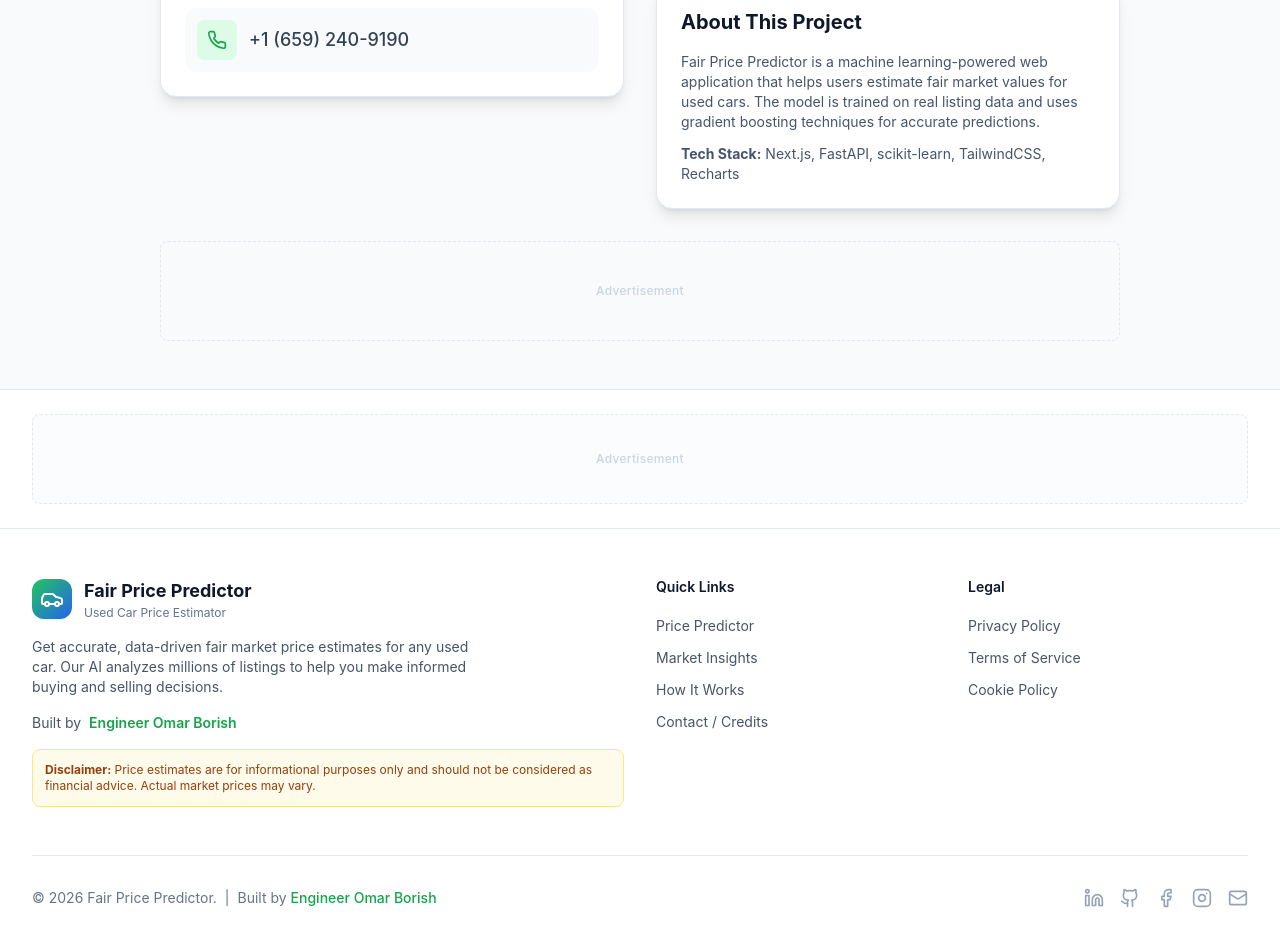
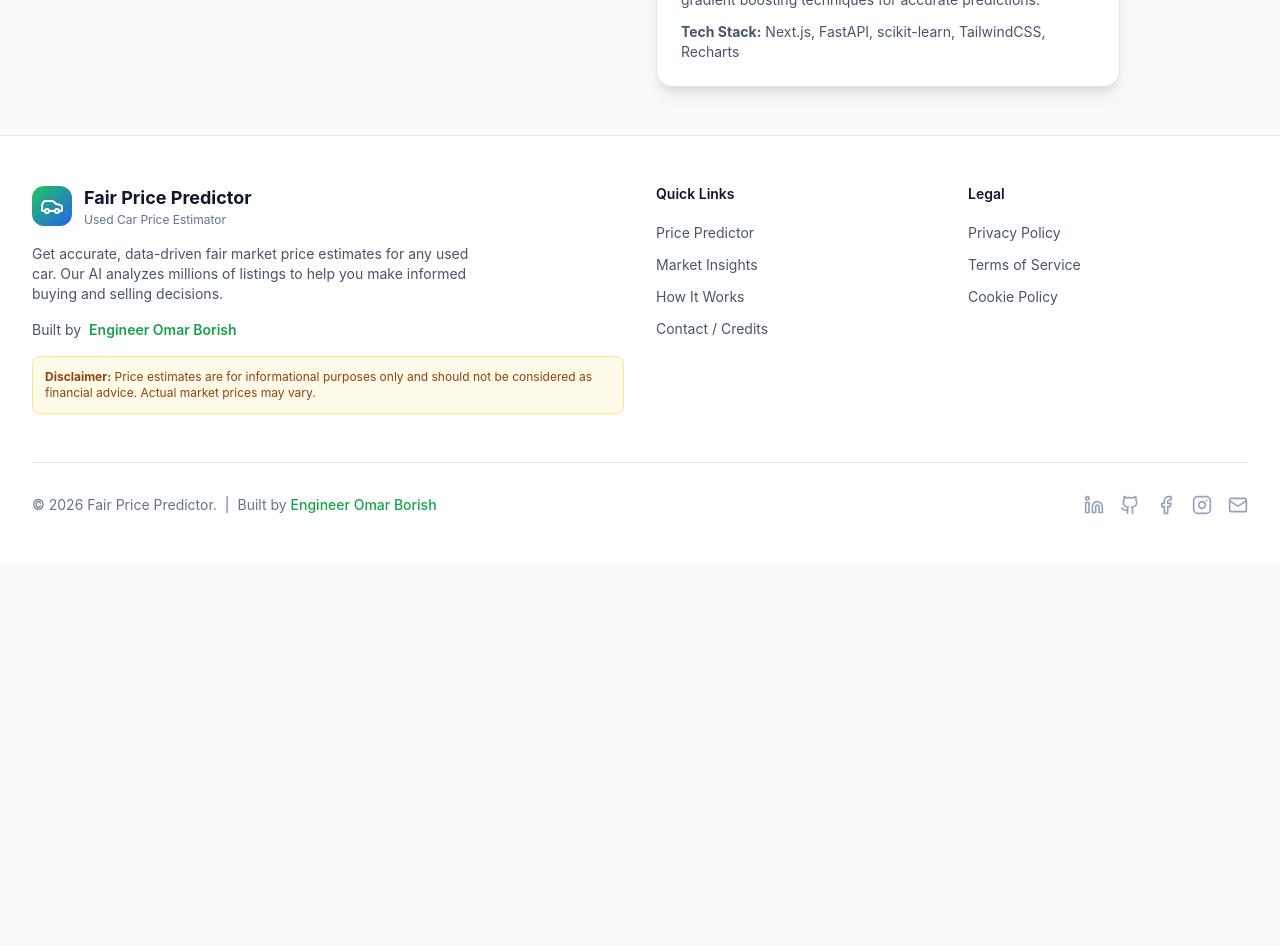
Before and after one commit to omarborish/fair-price-predictor, a Next.js app in the folder web/: page /contact in a window 1280 px wide. Shown: the part 1240-2186 px from the top of the page. After the commit the page ends 1803 px from the top, so only its background shows below. Built offline with nearby package versions, Linux system fonts and the light colour scheme.

Commit message:
Add Google AdSense integration and remove ad placeholders

```diff
--- a/web/src/app/contact/page.tsx
+++ b/web/src/app/contact/page.tsx
@@ -2,7 +2,6 @@ import {
   Mail, Phone, Github, Linkedin, Facebook, Instagram,
   ExternalLink, Database, User, Heart
 } from 'lucide-react';
-import { AdSlot } from '@/components/AdSlot';
 import Link from 'next/link';
 
 const socialLinks = [
@@ -80,9 +79,6 @@ export default function ContactPage() {
       </section>
 
       <div className="max-w-5xl mx-auto px-4 sm:px-6 lg:px-8 py-12">
-        {/* Top Ad */}
-        <AdSlot position="header" className="mb-8" />
-
         <div className="grid grid-cols-1 lg:grid-cols-2 gap-8">
           {/* Contact Information */}
           <div className="space-y-6">
@@ -226,9 +222,6 @@ export default function ContactPage() {
             </div>
           </div>
         </div>
-
-        {/* In-content Ad */}
-        <AdSlot position="in-content" className="mt-8" />
       </div>
     </div>
   );
--- a/web/src/app/globals.css
+++ b/web/src/app/globals.css
@@ -117,14 +117,3 @@ textarea:focus {
 .price-badge-high {
   background: linear-gradient(135deg, #f59e0b 0%, #d97706 100%);
 }
-
-/* Ad slot placeholder styling */
-.ad-slot {
-  background: linear-gradient(135deg, #f8fafc 0%, #f1f5f9 100%);
-  border: 2px dashed #cbd5e1;
-}
-
-.dark .ad-slot {
-  background: linear-gradient(135deg, #1e293b 0%, #0f172a 100%);
-  border: 2px dashed #475569;
-}
--- a/web/src/app/insights/page.tsx
+++ b/web/src/app/insights/page.tsx
@@ -6,7 +6,6 @@ import {
   BarChart3, TrendingDown, Gauge, Settings, Fuel, Truck,
   CarFront, Loader2, AlertCircle, LightbulbIcon, ArrowRight
 } from 'lucide-react';
-import { AdSlot } from '@/components/AdSlot';
 import { DepreciationChart } from '@/components/charts/DepreciationChart';
 import { MileageImpactChart } from '@/components/charts/MileageImpactChart';
 import { ManufacturerChart } from '@/components/charts/ManufacturerChart';
@@ -113,9 +112,6 @@ export default function InsightsPage() {
       </section>
 
       <div className="max-w-7xl mx-auto px-4 sm:px-6 lg:px-8 py-12">
-        {/* Top Ad */}
-        <AdSlot position="header" className="mb-8" />
-
         {/* Key Stats */}
         <div className="grid grid-cols-2 md:grid-cols-4 gap-4 mb-12">
           <StatCard
@@ -200,9 +196,6 @@ export default function InsightsPage() {
               </ChartCard>
             )}
 
-            {/* In-content Ad */}
-            <AdSlot position="in-content" />
-
             {/* Mileage Impact */}
             {insights.price_by_mileage && (
               <ChartCard
@@ -228,9 +221,6 @@ export default function InsightsPage() {
 
           {/* Sidebar */}
           <div className="space-y-6">
-            {/* Sidebar Ad */}
-            <AdSlot position="sidebar" />
-
             {/* Transmission Impact */}
             {insights.price_by_transmission && (
               <DataCard
--- a/web/src/app/layout.tsx
+++ b/web/src/app/layout.tsx
@@ -1,4 +1,5 @@
 import type { Metadata } from 'next';
+import Script from 'next/script';
 import './globals.css';
 import { Header } from '@/components/Header';
 import { Footer } from '@/components/Footer';
@@ -37,6 +38,12 @@ export default function RootLayout({
       <head>
         <link rel="icon" href="/favicon.ico" />
         <meta name="viewport" content="width=device-width, initial-scale=1" />
+        <Script
+          async
+          src="https://pagead2.googlesyndication.com/pagead/js/adsbygoogle.js?client=ca-pub-1370563938469727"
+          crossOrigin="anonymous"
+          strategy="afterInteractive"
+        />
       </head>
       <body className="min-h-screen bg-slate-50 dark:bg-slate-900 transition-colors duration-300">
         <ThemeProvider>
--- a/web/src/app/methodology/page.tsx
+++ b/web/src/app/methodology/page.tsx
@@ -5,7 +5,6 @@ import {
   Database, Cpu, BarChart3, Target, Sparkles, Shield,
   CheckCircle, ArrowRight, Brain, Layers, Loader2
 } from 'lucide-react';
-import { AdSlot } from '@/components/AdSlot';
 import Link from 'next/link';
 
 interface Metrics {
@@ -64,9 +63,6 @@ export default function MethodologyPage() {
       </section>
 
       <div className="max-w-5xl mx-auto px-4 sm:px-6 lg:px-8 py-12">
-        {/* Top Ad */}
-        <AdSlot position="header" className="mb-12" />
-
         {/* Live Metrics Banner */}
         {metrics && (
           <div className="mb-12 bg-gradient-to-r from-green-500 to-emerald-500 rounded-2xl p-6 text-white">
@@ -144,9 +140,6 @@ export default function MethodologyPage() {
             color="from-green-500 to-green-600"
           />
         </div>
-
-        {/* In-content Ad */}
-        <AdSlot position="in-content" className="mb-12" />
 
         {/* Detailed Metrics Section */}
         <div className="bg-white dark:bg-slate-800 rounded-2xl shadow-lg border border-slate-200 dark:border-slate-700 p-8 mb-12">
--- a/web/src/app/page.tsx
+++ b/web/src/app/page.tsx
@@ -8,7 +8,6 @@ import {
 } from 'lucide-react';
 import { PredictorForm } from '@/components/PredictorForm';
 import { PredictionResult } from '@/components/PredictionResult';
-import { AdSlot } from '@/components/AdSlot';
 import { CarDetails, PredictionResponse, predictPrice } from '@/lib/api';
 
 export default function HomePage() {
@@ -60,11 +59,6 @@ export default function HomePage() {
         </div>
       </section>
 
-      {/* Subtle Header Ad */}
-      <div className="max-w-4xl mx-auto px-4 sm:px-6 lg:px-8 pt-6">
-        <AdSlot position="header" />
-      </div>
-
       {/* Price Predictor Form - Centered, Clean */}
       <section className="max-w-3xl mx-auto px-4 sm:px-6 lg:px-8 py-8">
         <div className="bg-white dark:bg-slate-800 rounded-2xl shadow-sm border border-slate-200 dark:border-slate-700 p-6 sm:p-8">
@@ -99,11 +93,6 @@ export default function HomePage() {
           <section className="max-w-4xl mx-auto px-4 sm:px-6 lg:px-8 pb-8">
             <PredictionResult result={result} carDetails={carDetails} />
           </section>
-
-          {/* In-Content Ad After Results */}
-          <div className="max-w-4xl mx-auto px-4 sm:px-6 lg:px-8 pb-8">
-            <AdSlot position="in-content" />
-          </div>
         </div>
       )}
 
@@ -281,8 +270,6 @@ export default function HomePage() {
             </Link>
           </div>
 
-          {/* In-content ad before footer */}
-          <AdSlot position="in-content" />
         </div>
       </section>
 
--- a/web/src/components/AdSlot.tsx
+++ /dev/null
@@ -1,62 +0,0 @@
-'use client';
-
-import { cn } from '@/lib/utils';
-
-interface AdSlotProps {
-  position: 'header' | 'sidebar' | 'in-content' | 'footer';
-  className?: string;
-}
-
-const adConfig: Record<string, { minHeight: string; label: string }> = {
-  header: { minHeight: 'min-h-[90px]', label: 'Advertisement' },
-  sidebar: { minHeight: 'min-h-[250px]', label: 'Advertisement' },
-  'in-content': { minHeight: 'min-h-[100px]', label: 'Advertisement' },
-  footer: { minHeight: 'min-h-[90px]', label: 'Advertisement' },
-};
-
-export function AdSlot({ position, className }: AdSlotProps) {
-  const config = adConfig[position];
-
-  // Production: Replace this with actual AdSense code
-  // For now, render a subtle placeholder that reserves space
-
-  return (
-    <div
-      className={cn(
-        'w-full rounded-lg border border-dashed border-slate-200 dark:border-slate-700',
-        'bg-slate-50/50 dark:bg-slate-800/30',
-        'flex items-center justify-center',
-        config.minHeight,
-        className
-      )}
-      data-ad-slot={position}
-      aria-label="Advertisement"
-    >
-      <span className="text-xs text-slate-300 dark:text-slate-600 font-medium tracking-wide">
-        {config.label}
-      </span>
-
-      {/*
-        GOOGLE ADSENSE INTEGRATION
-        ==========================
-        After AdSense approval, replace the placeholder above with:
-
-        <ins className="adsbygoogle"
-          style={{ display: 'block' }}
-          data-ad-client="ca-pub-XXXXXXXXXXXXXXXX"
-          data-ad-slot="XXXXXXXXXX"
-          data-ad-format="auto"
-          data-full-width-responsive="true">
-        </ins>
-
-        And add the AdSense script to layout.tsx:
-        <Script
-          async
-          src="https://pagead2.googlesyndication.com/pagead/js/adsbygoogle.js?client=ca-pub-XXXXXXXXXXXXXXXX"
-          crossOrigin="anonymous"
-          strategy="lazyOnload"
-        />
-      */}
-    </div>
-  );
-}
--- a/web/src/components/Footer.tsx
+++ b/web/src/components/Footer.tsx
@@ -1,6 +1,5 @@
 import Link from 'next/link';
 import { Car, Github, Mail, Linkedin, Facebook, Instagram } from 'lucide-react';
-import { AdSlot } from './AdSlot';
 
 const socialLinks = [
   {
@@ -28,12 +27,7 @@ const socialLinks = [
 export function Footer() {
   return (
     <footer className="bg-white dark:bg-slate-900 border-t border-slate-200 dark:border-slate-700">
-      {/* Footer Ad */}
-      <div className="max-w-7xl mx-auto px-4 sm:px-6 lg:px-8 py-6">
-        <AdSlot position="footer" />
-      </div>
-
-      <div className="border-t border-slate-200 dark:border-slate-700">
+      <div>
         <div className="max-w-7xl mx-auto px-4 sm:px-6 lg:px-8 py-12">
           <div className="grid grid-cols-1 md:grid-cols-4 gap-8">
             {/* Brand */}
--- a/web/src/components/InsightLayout.tsx
+++ b/web/src/components/InsightLayout.tsx
@@ -2,7 +2,6 @@
 
 import Link from 'next/link';
 import { ArrowLeft, TrendingUp, BarChart3, Gauge, Fuel, Settings } from 'lucide-react';
-import { AdSlot } from './AdSlot';
 
 interface InsightLayoutProps {
   title: string;
@@ -42,8 +41,6 @@ export function InsightLayout({ title, description, children, icon }: InsightLay
       </section>
 
       <div className="max-w-4xl mx-auto px-4 sm:px-6 lg:px-8 py-12">
-        <AdSlot position="header" className="mb-8" />
-
         {/* Main Content */}
         <article className="prose prose-slate dark:prose-invert max-w-none">
           {children}
@@ -63,8 +60,6 @@ export function InsightLayout({ title, description, children, icon }: InsightLay
             <ArrowLeft className="w-4 h-4 rotate-180" />
           </Link>
         </div>
-
-        <AdSlot position="in-content" className="my-8" />
 
         {/* Related Insights */}
         <div className="mt-12">
```
Also changed, not shown: web/public/ads.txt (added).
